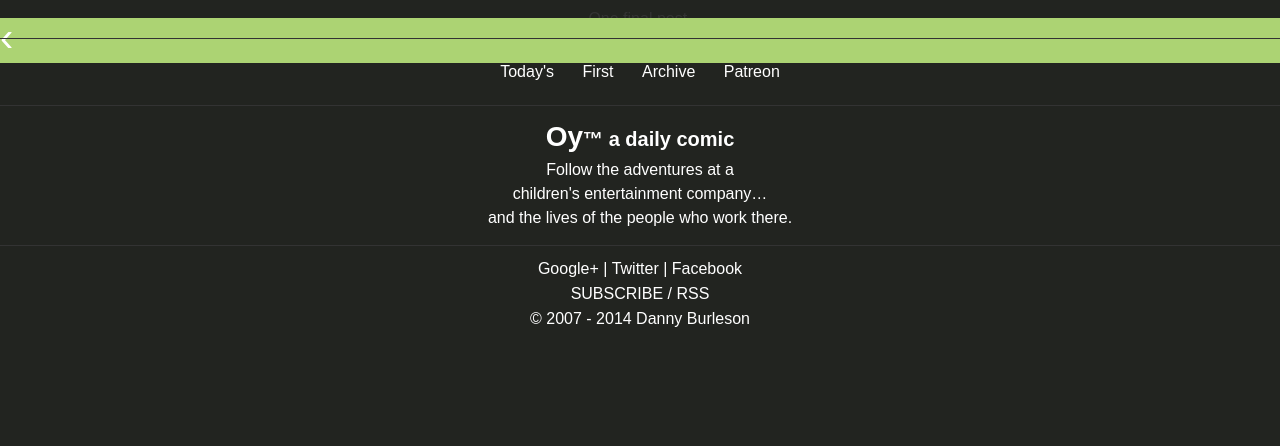
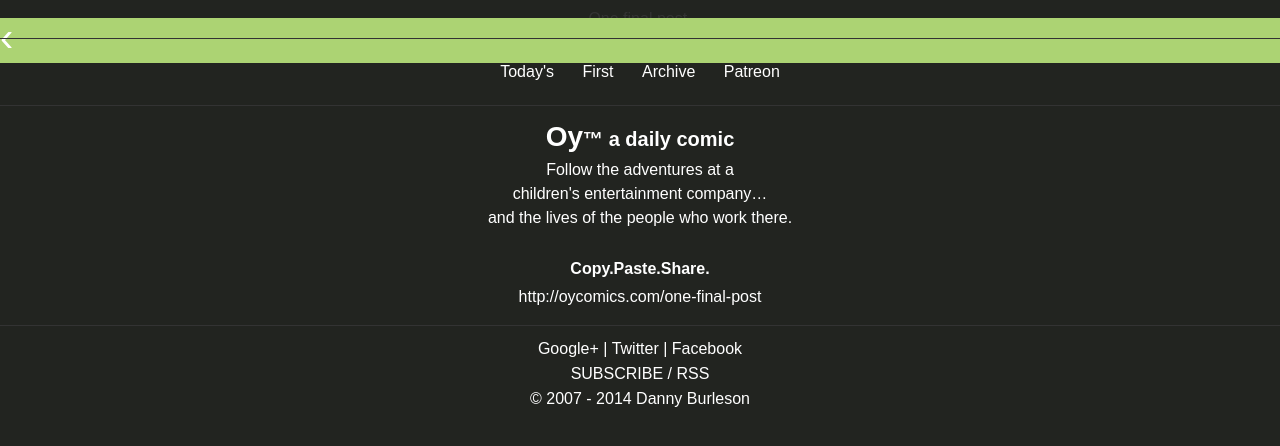
Before and after one commit to oycomics/oycomics.github.io, a Jekyll site: the page built from index.html, in a window 1280 px wide. Shown: the top 446 px of the page. Built offline with Jekyll 4.4.1, drawn with Linux system fonts in a browser that asks for light colours; Markdown is read by kramdown in place of the engine named in the settings; the list of posts is cut into pages by our own code.

Commit message:
Update home.html

```diff
--- a/_layouts/home.html
+++ b/_layouts/home.html
@@ -14,6 +14,13 @@
 </div>
 {% include nav.html %}
 {% include title.html %}
+<div class="copy_paste_share">
+	<span>Copy.Paste.Share.</span>
+	{% for post in site.posts limit:1 %}
+	<a href="{{ site.url }}{{ post.url }}">{{ site.url }}{{ post.url }}</a>
+	{% endfor %}
+</div>
+
 {% include footer.html %}
 </div>
 </body>
```
